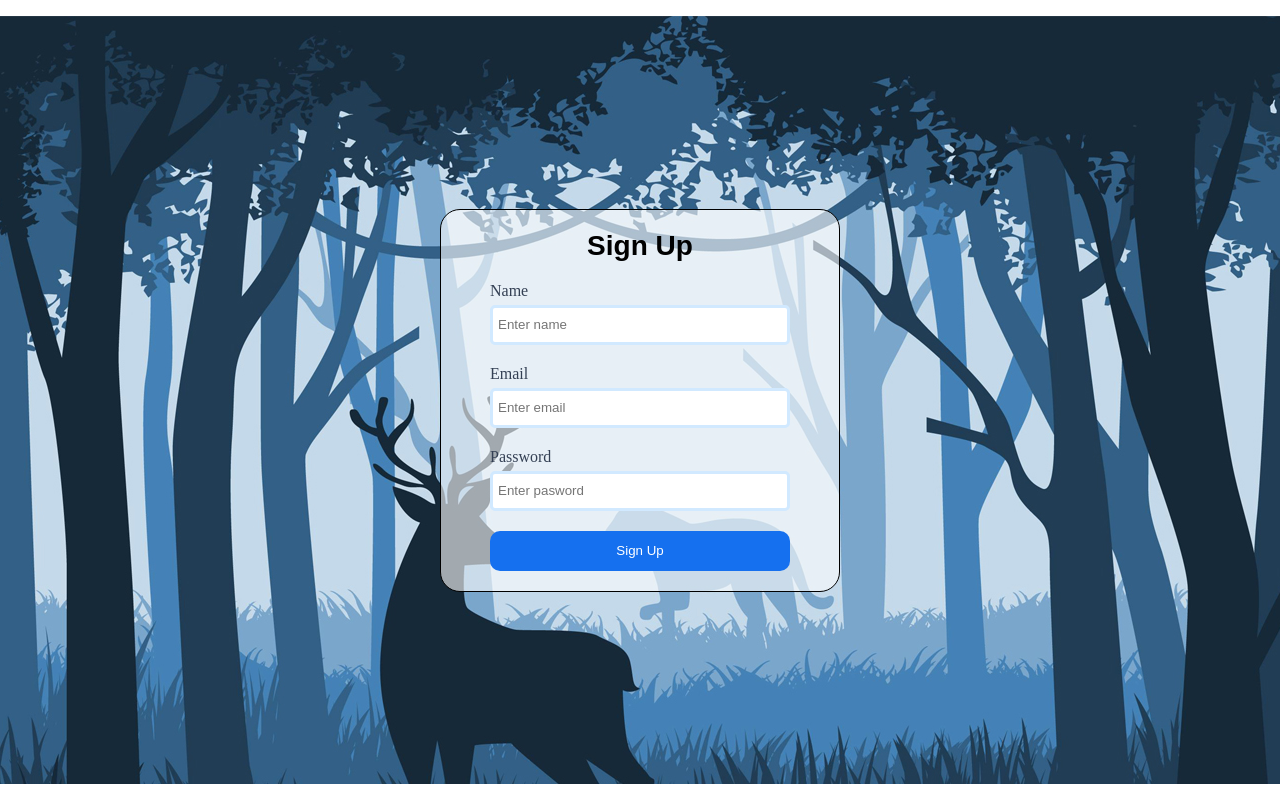
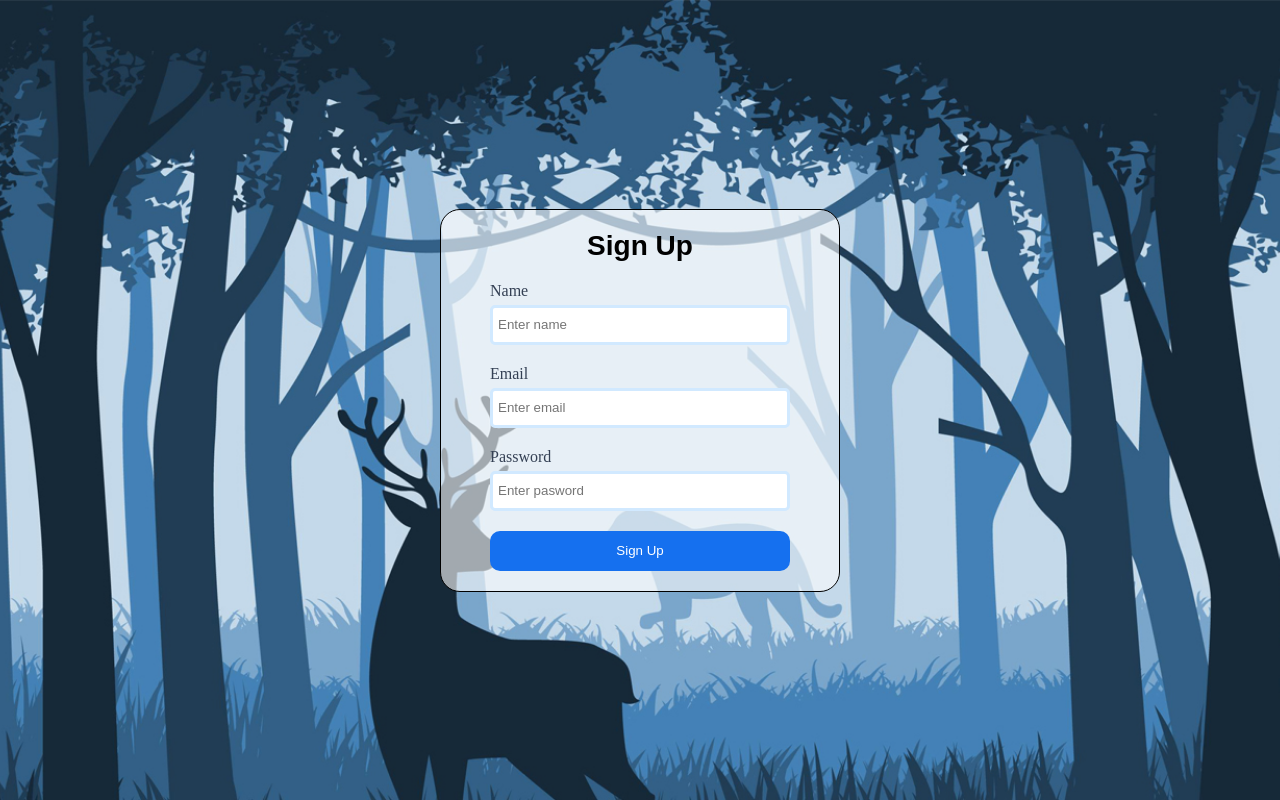
Before and after one commit to Gammbity/API, a plain HTML site: page template/index.html in a window 1280 px wide. Drawn offline with Linux system fonts and the light colour scheme.

Commit message:
Cover Registr Image

```diff
--- a/template/style.css
+++ b/template/style.css
@@ -4,6 +4,7 @@
     box-sizing: border-box;
     list-style: none;
     text-decoration: none;
+    overscroll-behavior: none;
 }
 
 body{
@@ -19,6 +20,7 @@ body{
     background: url(../assets/images/olen.jpg);
     background-repeat: no-repeat;
     background-position: center;
+    background-size: cover;
     display: flex;
     flex-direction: column;
     align-items: center;
```
